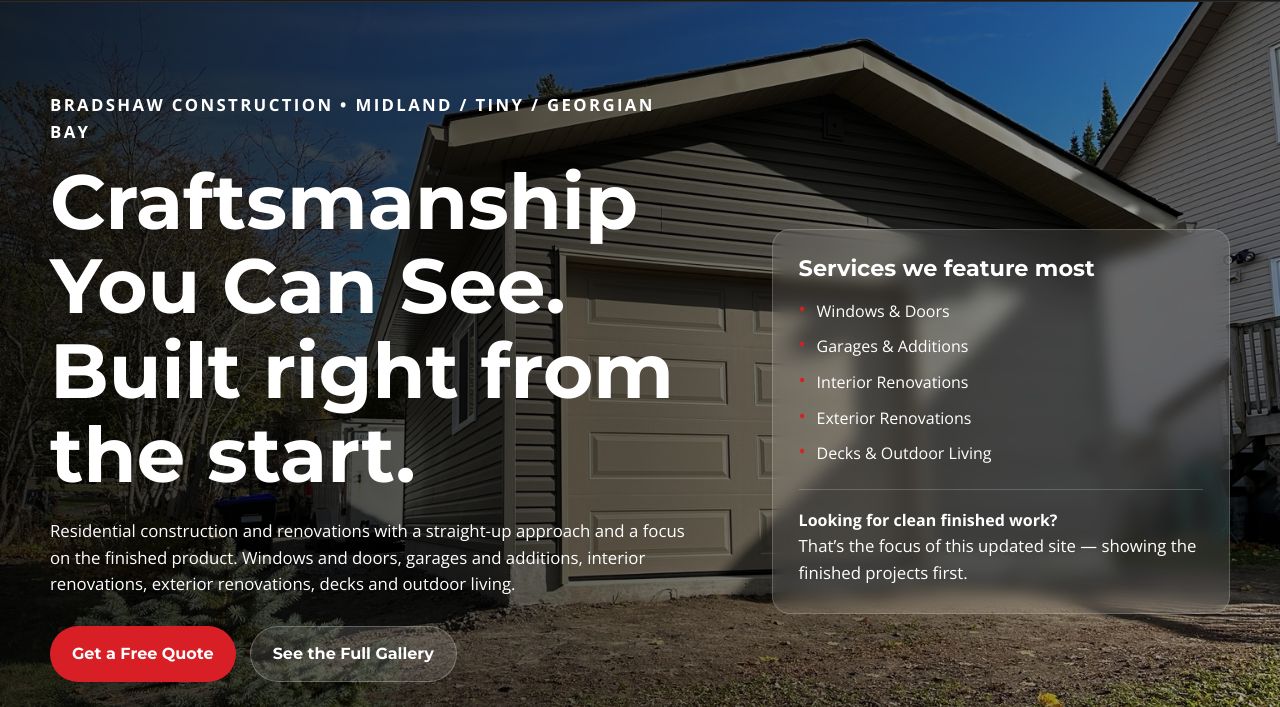
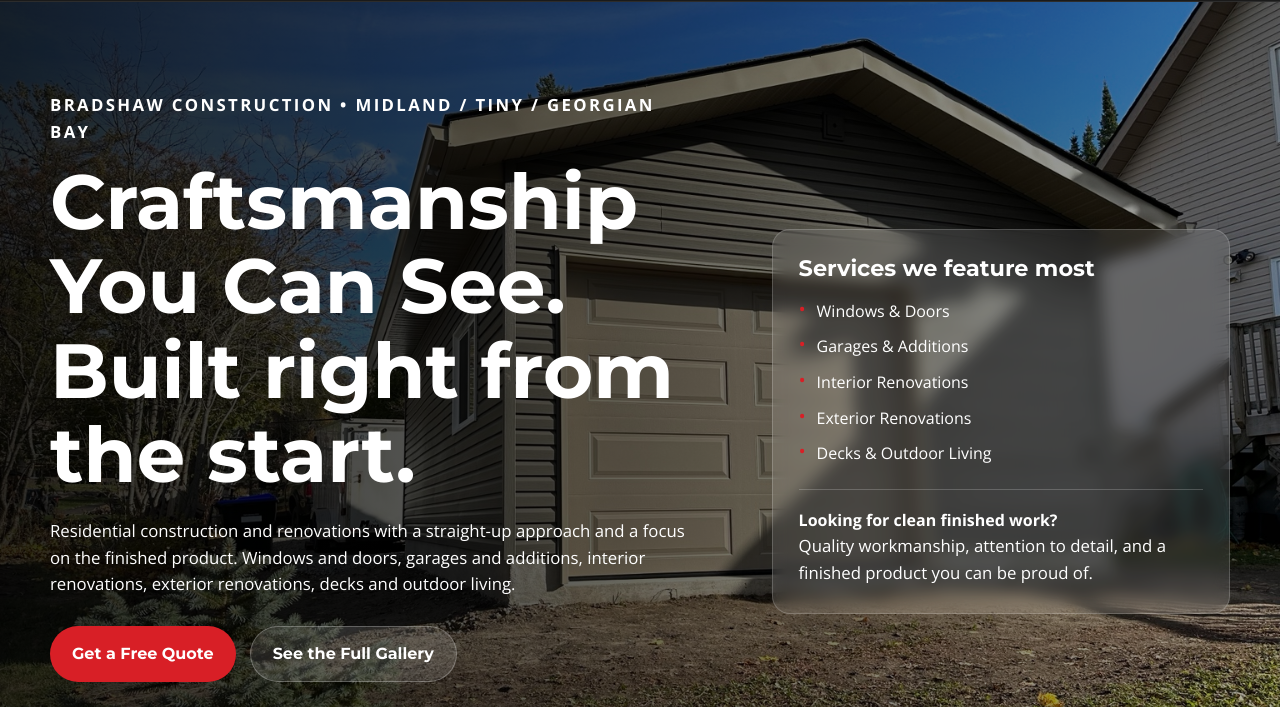
Before and after one commit to BC705/bradshawconstruction.ca, a plain HTML site: page index.html in a window 1280 px wide. Shown: the part 79-786 px from the top of the page. Drawn offline with nearby package versions, Linux system fonts and the light colour scheme.

Commit message:
Update index.html

```diff
--- a/index.html
+++ b/index.html
@@ -60,7 +60,7 @@
           </ul>
           <div class="hero-panel-callout">
             <strong>Looking for clean finished work?</strong>
-            <p>That’s the focus of this updated site — showing the finished projects first.</p>
+            <p>Quality workmanship, attention to detail, and a finished product you can be proud of.</p>
           </div>
         </aside>
       </div>
```
